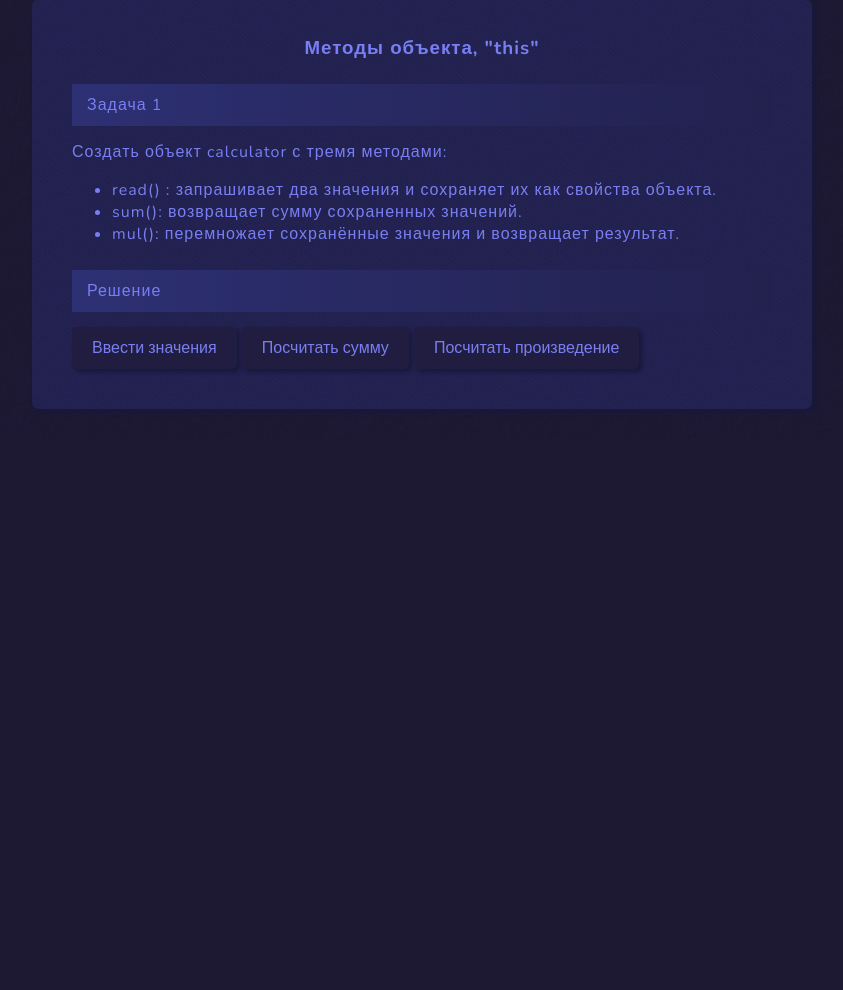
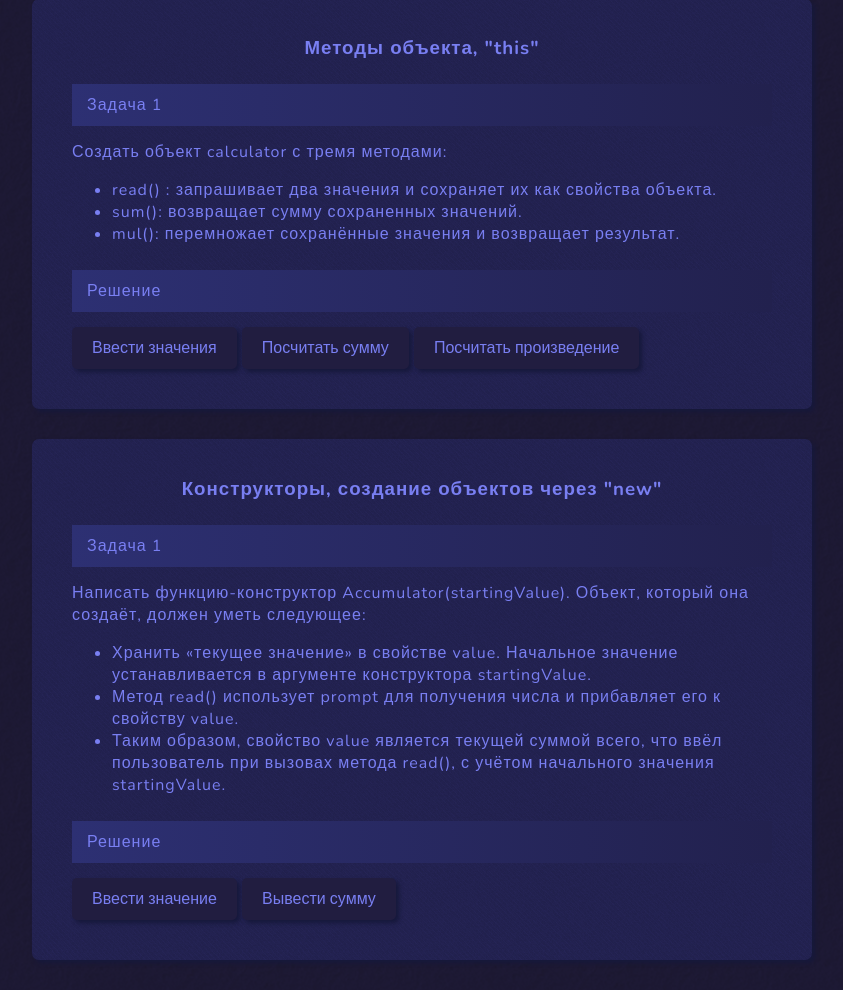
Before and after one commit to pew-rivza/learning, a PHP site: page /Vanilla/Pages/1_Language/Objects_Basics/index.php in a window 1280 px wide. Shown: the part 1050-2040 px from the top of the page, without its empty margins (378-1221 px from the left). Before the commit the page ends 1459 px from the top, so only its background shows below. Run offline with PHP 8.4, Linux system fonts and the light colour scheme.

Commit message:
js constructors theme created

```diff
--- /dev/null
+++ b/Vanilla/Code/1_Language/Objects_Basics/Constructors.js
@@ -0,0 +1,18 @@
+'use strict';
+
+function Accumulator(startingValue) {
+    this.value = startingValue;
+
+    this.read = () => {
+        let value = "";
+        do {
+            value = prompt("Введите число");
+        } while
+            (!(value === "0" || +value || value === null));
+
+        if(value !== null) {
+            this.value += +value;
+        }
+    }
+
+}
--- a/Vanilla/Pages/1_Language/Objects_Basics/index.php
+++ b/Vanilla/Pages/1_Language/Objects_Basics/index.php
@@ -17,12 +17,13 @@ include_once __DIR__ . "/../../common/Menu.php";
             <li><a href="#objects">Объекты</a></li>
             <li><a href="#object-methods">Методы объекта, "this"</a></li>
             <li><a href="#switch">Преобразование объектов в примитивы</a></li>
-            <li><a href="#switch">Конструкторы, создание объектов через "new"</a></li>
+            <li><a href="#constructors">Конструкторы, создание объектов через "new"</a></li>
         </ul>
     </div>
     <div class="content">
         <h2>Объекты: основы</h2>
         <? include_once __DIR__ . "/themes/Objects.php"; ?>
         <? include_once __DIR__ . "/themes/ObjectMethods.php"; ?>
+        <? include_once __DIR__ . "/themes/Constructors.php"; ?>
     </div>
 </div>
--- /dev/null
+++ b/Vanilla/Pages/1_Language/Objects_Basics/themes/Constructors.php
@@ -0,0 +1,43 @@
+<?php
+/**
+ * Created by PhpStorm.
+ * User: Katrin
+ * Date: 29.04.2020
+ * Time: 21:59
+ */
+?>
+
+<script src="/Vanilla/Code/1_Language/Objects_Basics/Constructors.js"></script>
+
+<div class="theme">
+    <h3 id="constructors">Конструкторы, создание объектов через "new"</h3>
+    <div class="task">
+        <div class="header">Задача 1</div>
+        Написать функцию-конструктор Accumulator(startingValue).
+        Объект, который она создаёт, должен уметь следующее:
+
+        <ul>
+            <li>
+                Хранить «текущее значение» в свойстве value.
+                Начальное значение устанавливается в аргументе
+                конструктора startingValue.
+            </li>
+            <li>
+                Метод read() использует prompt для получения числа
+                и прибавляет его к свойству value.
+            </li>
+            <li>
+                Таким образом, свойство value является текущей суммой
+                всего, что ввёл пользователь при вызовах метода read(),
+                с учётом начального значения startingValue.
+            </li>
+        </ul>
+
+        <div class="header">Решение</div>
+        <script>
+            let accumulator = new Accumulator(1);
+        </script>
+        <button onclick="accumulator.read();">Ввести значение</button>
+        <button onclick="alert(accumulator.value);">Вывести сумму</button>
+    </div>
+</div>
```
